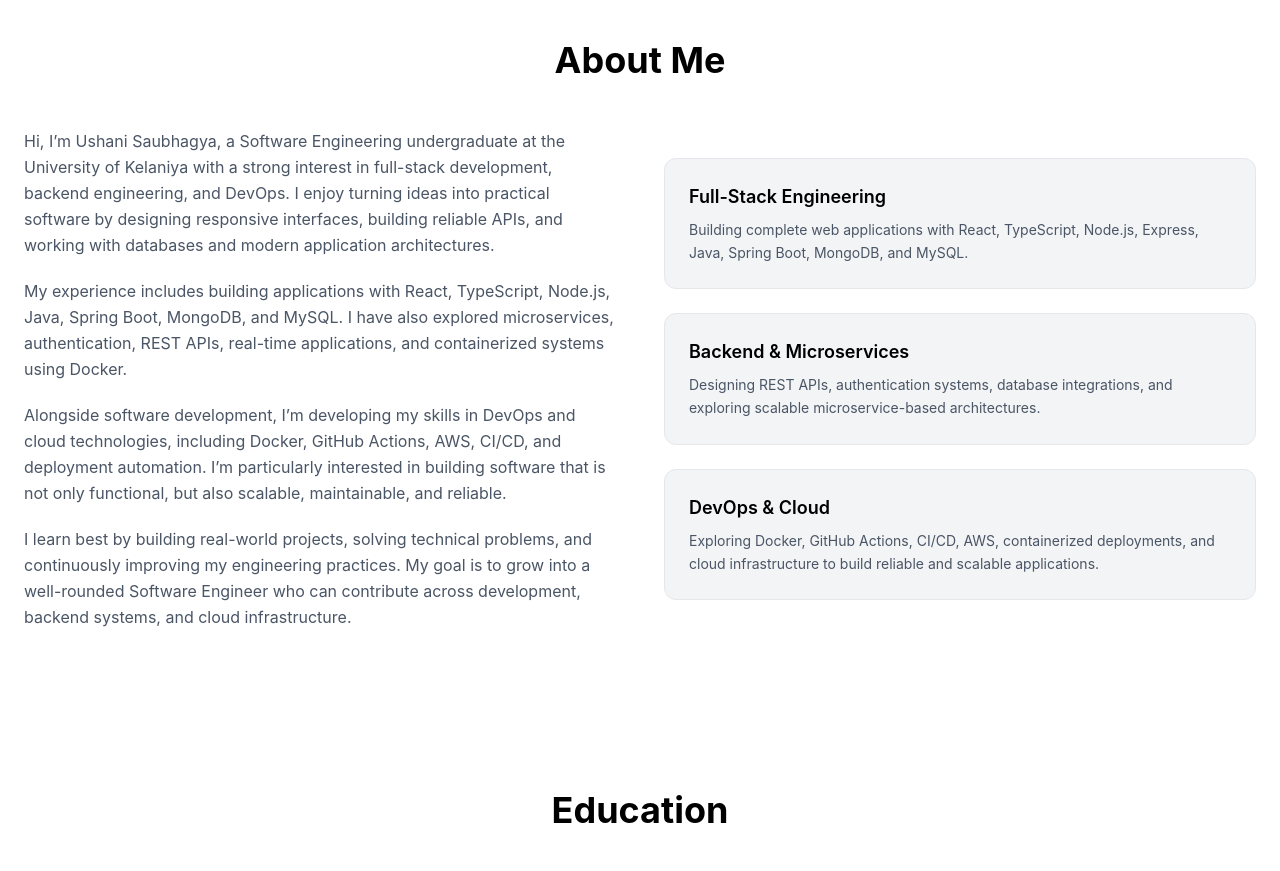
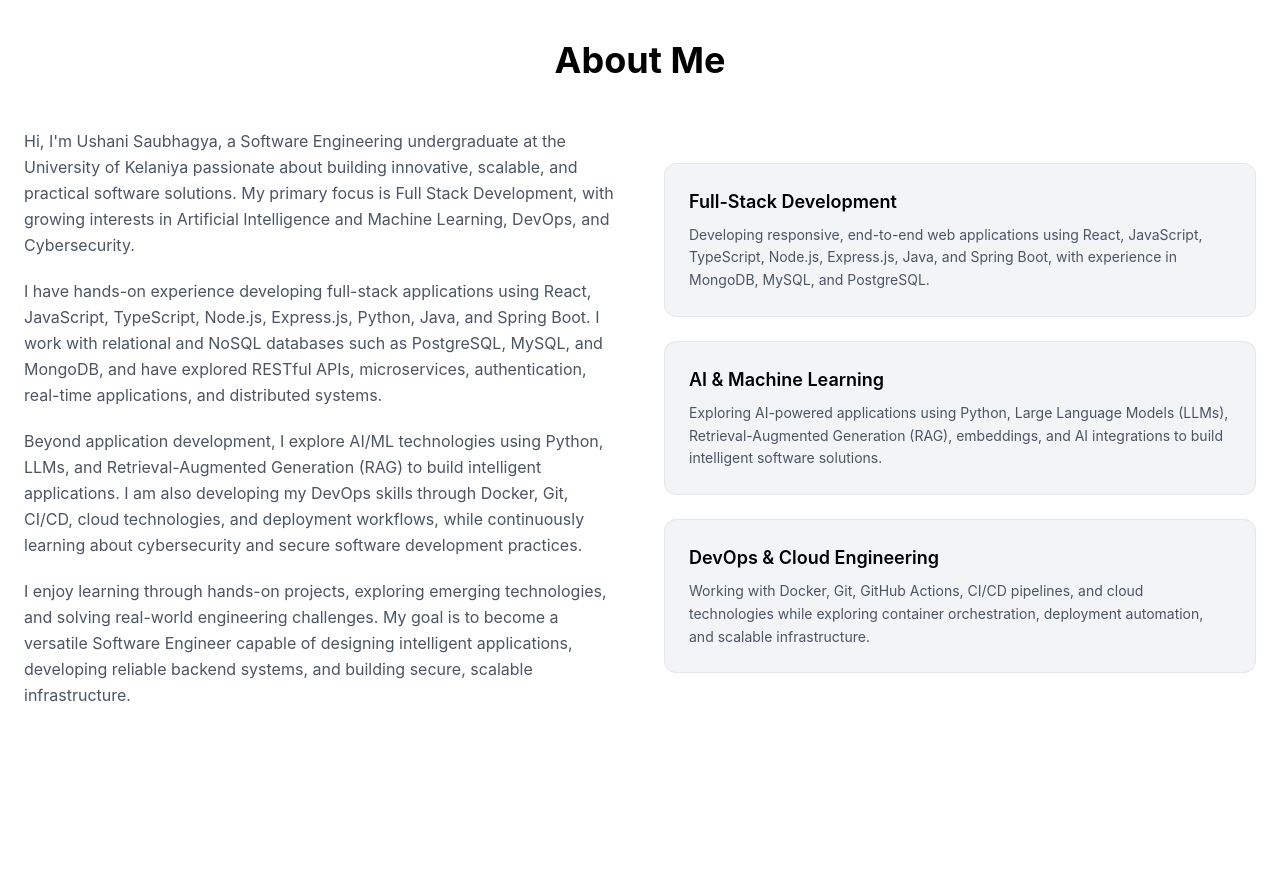
Before and after one commit to saubhagya02-bit/My-Portfolio, a React (Vite) app: page / in a window 1280 px wide. Shown: the part 840-1711 px from the top of the page. Built offline with nearby package versions, Linux system fonts and the light colour scheme.

Commit message:
Update About section content

```diff
--- a/src/components/sections/About.jsx
+++ b/src/components/sections/About.jsx
@@ -19,41 +19,44 @@ const About = () => {
           <div>
             <FadeIn>
               <p className="text-gray-600 dark:text-gray-400 leading-relaxed">
-                Hi, I’m Ushani Saubhagya, a Software Engineering undergraduate
-                at the University of Kelaniya with a strong interest in
-                full-stack development, backend engineering, and DevOps. I enjoy
-                turning ideas into practical software by designing responsive
-                interfaces, building reliable APIs, and working with databases
-                and modern application architectures.
+                Hi, I'm Ushani Saubhagya, a Software Engineering undergraduate
+                at the University of Kelaniya passionate about building
+                innovative, scalable, and practical software solutions. My
+                primary focus is Full Stack Development, with growing interests
+                in Artificial Intelligence and Machine Learning, DevOps, and
+                Cybersecurity.
               </p>
             </FadeIn>
 
             <FadeIn delay={200}>
               <p className="text-gray-600 dark:text-gray-400 mt-5 leading-relaxed">
-                My experience includes building applications with React,
-                TypeScript, Node.js, Java, Spring Boot, MongoDB, and MySQL. I
-                have also explored microservices, authentication, REST APIs,
-                real-time applications, and containerized systems using Docker.
+                I have hands-on experience developing full-stack applications
+                using React, JavaScript, TypeScript, Node.js, Express.js,
+                Python, Java, and Spring Boot. I work with relational and NoSQL
+                databases such as PostgreSQL, MySQL, and MongoDB, and have
+                explored RESTful APIs, microservices, authentication, real-time
+                applications, and distributed systems.
               </p>
             </FadeIn>
 
             <FadeIn delay={400}>
               <p className="text-gray-600 dark:text-gray-400 mt-5 leading-relaxed">
-                Alongside software development, I’m developing my skills in
-                DevOps and cloud technologies, including Docker, GitHub Actions,
-                AWS, CI/CD, and deployment automation. I’m particularly
-                interested in building software that is not only functional,
-                but also scalable, maintainable, and reliable.
+                Beyond application development, I explore AI/ML technologies
+                using Python, LLMs, and Retrieval-Augmented Generation (RAG) to
+                build intelligent applications. I am also developing my DevOps
+                skills through Docker, Git, CI/CD, cloud technologies, and
+                deployment workflows, while continuously learning about
+                cybersecurity and secure software development practices.
               </p>
             </FadeIn>
 
             <FadeIn delay={600}>
               <p className="text-gray-600 dark:text-gray-400 mt-5 leading-relaxed">
-                I learn best by building real-world projects, solving technical
-                problems, and continuously improving my engineering practices.
-                My goal is to grow into a well-rounded Software Engineer who
-                can contribute across development, backend systems, and cloud
-                infrastructure.
+                I enjoy learning through hands-on projects, exploring emerging
+                technologies, and solving real-world engineering challenges. My
+                goal is to become a versatile Software Engineer capable of
+                designing intelligent applications, developing reliable backend
+                systems, and building secure, scalable infrastructure.
               </p>
             </FadeIn>
           </div>
@@ -63,12 +66,14 @@ const About = () => {
             <ScrollReveal>
               <div className="bg-gray-100 dark:bg-white/5 border border-gray-200 dark:border-gray-800 p-6 rounded-xl hover:border-green-500 dark:hover:border-green-400 transition">
                 <h3 className="text-lg font-semibold mb-2">
-                  Full-Stack Engineering
+                  Full-Stack Development
                 </h3>
 
                 <p className="text-gray-600 dark:text-gray-400 text-sm leading-relaxed">
-                  Building complete web applications with React, TypeScript,
-                  Node.js, Express, Java, Spring Boot, MongoDB, and MySQL.
+                  Developing responsive, end-to-end web applications using
+                  React, JavaScript, TypeScript, Node.js, Express.js, Java, and
+                  Spring Boot, with experience in MongoDB, MySQL, and
+                  PostgreSQL.
                 </p>
               </div>
             </ScrollReveal>
@@ -76,13 +81,14 @@ const About = () => {
             <ScrollReveal>
               <div className="bg-gray-100 dark:bg-white/5 border border-gray-200 dark:border-gray-800 p-6 rounded-xl hover:border-green-500 dark:hover:border-green-400 transition">
                 <h3 className="text-lg font-semibold mb-2">
-                  Backend & Microservices
+                  AI & Machine Learning
                 </h3>
 
                 <p className="text-gray-600 dark:text-gray-400 text-sm leading-relaxed">
-                  Designing REST APIs, authentication systems, database
-                  integrations, and exploring scalable microservice-based
-                  architectures.
+                  Exploring AI-powered applications using Python, Large Language
+                  Models (LLMs), Retrieval-Augmented Generation (RAG),
+                  embeddings, and AI integrations to build intelligent software
+                  solutions.
                 </p>
               </div>
             </ScrollReveal>
@@ -90,13 +96,13 @@ const About = () => {
             <ScrollReveal>
               <div className="bg-gray-100 dark:bg-white/5 border border-gray-200 dark:border-gray-800 p-6 rounded-xl hover:border-green-500 dark:hover:border-green-400 transition">
                 <h3 className="text-lg font-semibold mb-2">
-                  DevOps & Cloud
+                  DevOps & Cloud Engineering
                 </h3>
 
                 <p className="text-gray-600 dark:text-gray-400 text-sm leading-relaxed">
-                  Exploring Docker, GitHub Actions, CI/CD, AWS, containerized
-                  deployments, and cloud infrastructure to build reliable and
-                  scalable applications.
+                  Working with Docker, Git, GitHub Actions, CI/CD pipelines, and
+                  cloud technologies while exploring container orchestration,
+                  deployment automation, and scalable infrastructure.
                 </p>
               </div>
             </ScrollReveal>
```
